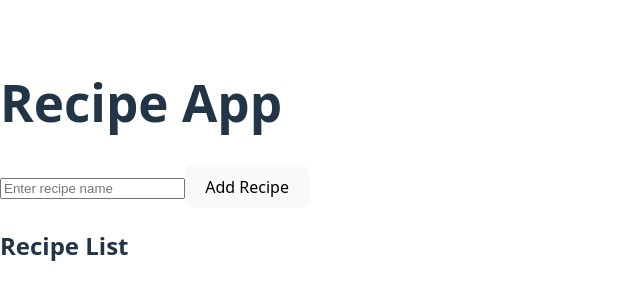
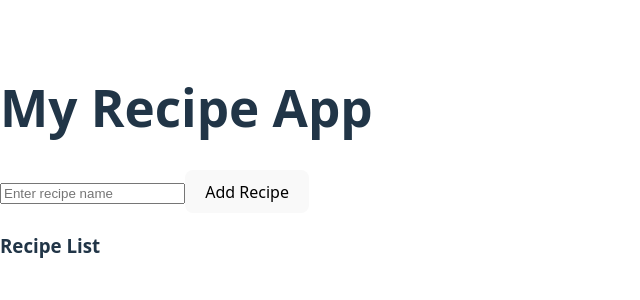
Before and after one commit to KosisoObiekwe/alx-fe-reactjs, a React (Vite) app in the folder recipe-sharing-app/: page / in a window 1280 px wide. Shown: the part 238-538 px from the top of the page, without its empty margins (0-640 px from the left). Built offline with nearby package versions, Linux system fonts and the light colour scheme.

Commit message:
Implemented recipe store, form, and recipe list components

```diff
--- a/recipe-sharing-app/src/App.jsx
+++ b/recipe-sharing-app/src/App.jsx
@@ -5,8 +5,8 @@ import RecipeList from './components/RecipeList';
 
 function App() {
   return (
-    <div>
-      <h1>Recipe App</h1>
+    <div className="App">
+      <h1>My Recipe App</h1>
       <AddRecipeForm />
       <RecipeList />
     </div>
--- a/recipe-sharing-app/src/components/AddRecipeForm.jsx
+++ b/recipe-sharing-app/src/components/AddRecipeForm.jsx
@@ -9,7 +9,7 @@ function AddRecipeForm() {
     const handleSubmit = (e) => {
         e.preventDefault();
         if (recipe.trim()) {
-            addRecipe(recipe.trim());
+            addRecipe(recipe);
             setRecipe('');
         }
     };
--- a/recipe-sharing-app/src/components/RecipeList.jsx
+++ b/recipe-sharing-app/src/components/RecipeList.jsx
@@ -7,10 +7,10 @@ function RecipeList() {
 
     return (
         <div>
-            <h2>Recipe List</h2>
+            <h3>Recipe List</h3>
             <ul>
-                {recipes.map((recipe, index) => (
-                    <li key={index}>{recipe}</li>
+                {recipes.map((r, index) => (
+                    <li key={index}>{r}</li>
                 ))}
             </ul>
         </div>
--- a/recipe-sharing-app/src/components/recipeStore.js
+++ b/recipe-sharing-app/src/components/recipeStore.js
@@ -3,10 +3,9 @@ import { create } from 'zustand';
 
 const useRecipeStore = create((set) => ({
     recipes: [],
+    setRecipes: (newRecipes) => set({ recipes: newRecipes }),
     addRecipe: (recipe) =>
-        set((state) => ({
-            recipes: [...state.recipes, recipe],
-        })),
+        set((state) => ({ recipes: [...state.recipes, recipe] })),
 }));
 
 export default useRecipeStore;
```
